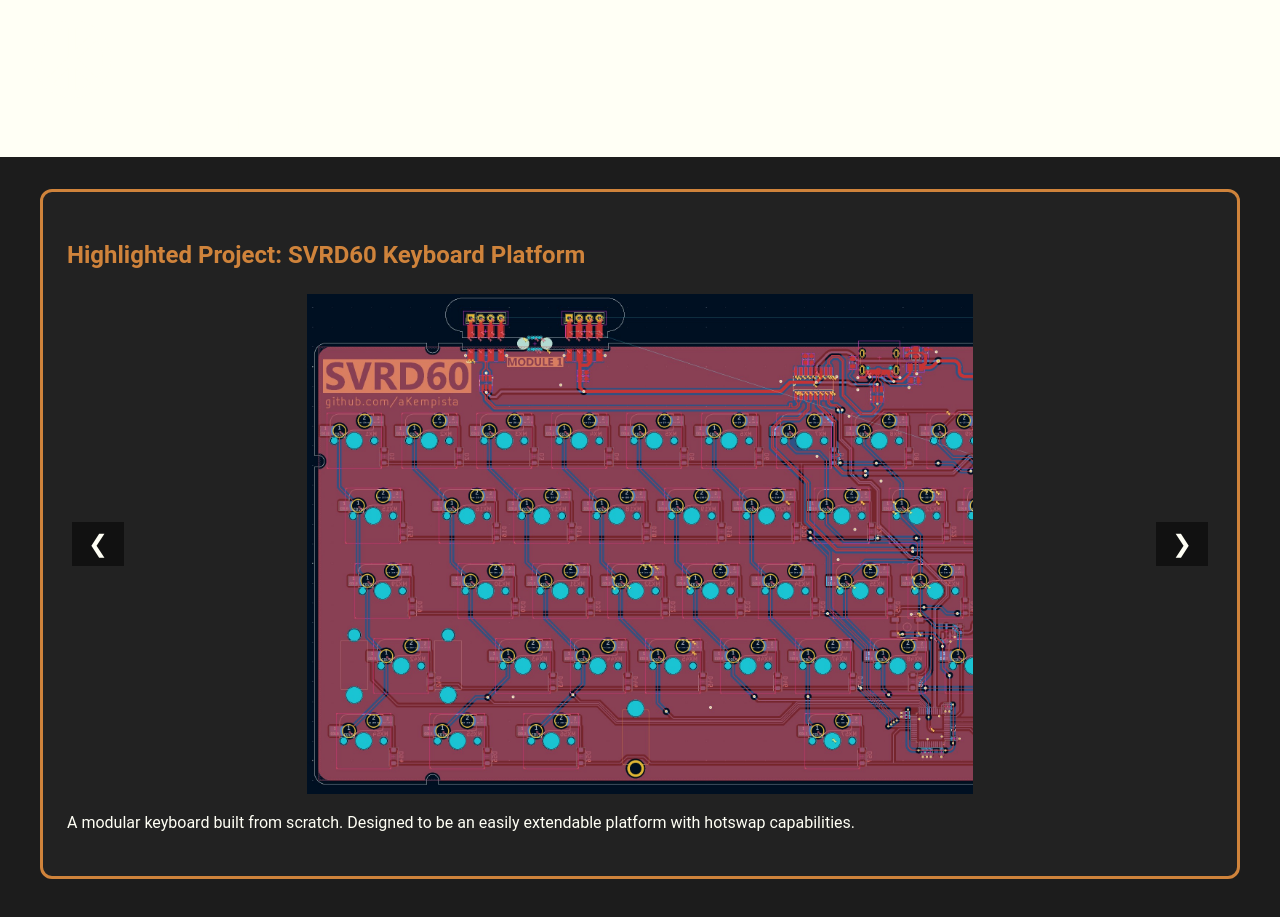
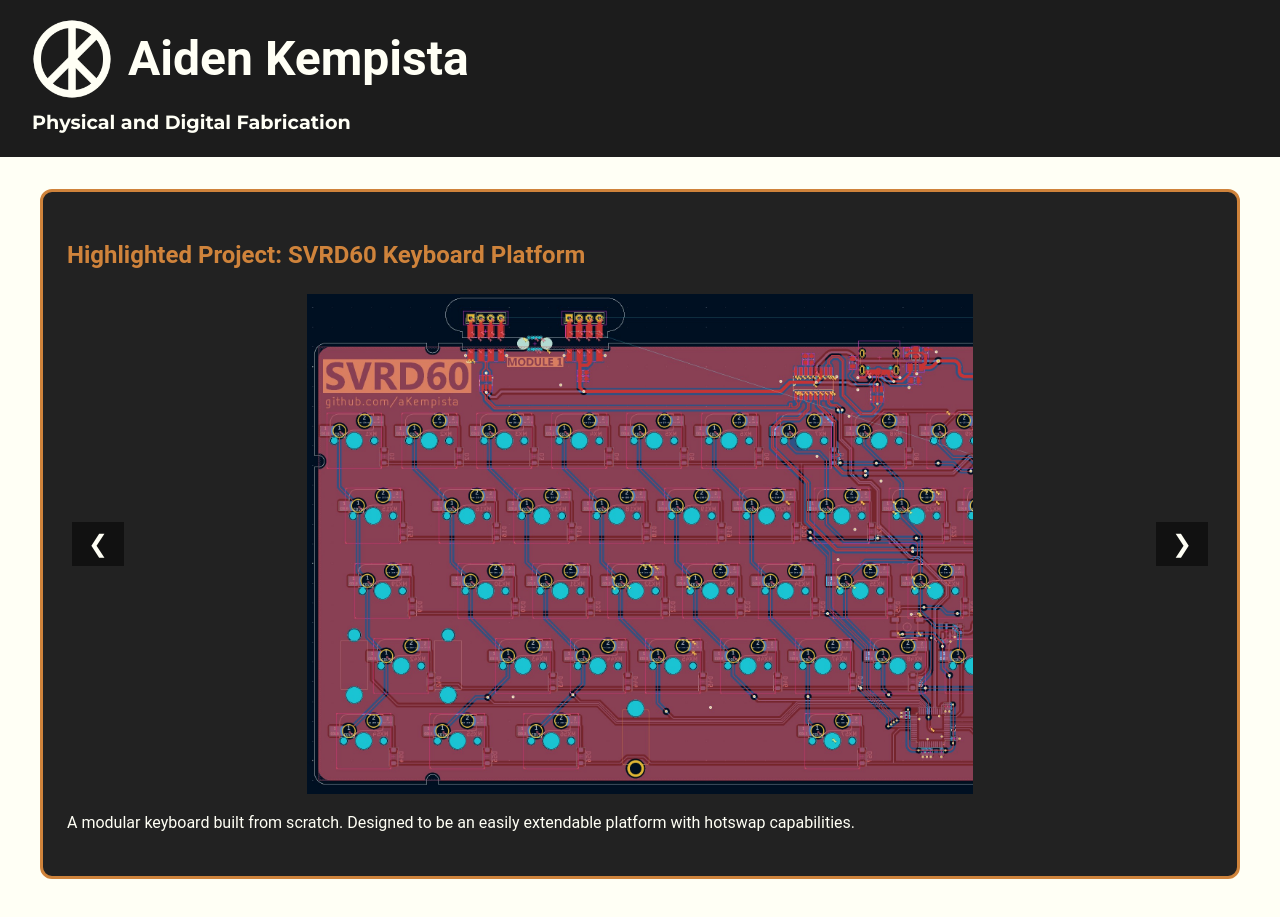
Before and after one commit to aKempista/akempista.github.io, a Jekyll site: the page built from index.html, in a window 1280 px wide. Shown: the top 917 px of the page. Built offline with Jekyll 4.4.1, drawn with Linux system fonts in a browser that asks for light colours; some web fonts are replaced.

Commit message:
swapped black and white

```diff
--- a/_layouts/default.html
+++ b/_layouts/default.html
@@ -10,9 +10,9 @@
   <link href="https://fonts.googleapis.com/css2?family=Asimovian&display=swap" rel="stylesheet">
   <style>
     :root {
-      --primary: #1c1c1c;
+      --primary: #FFFFF5;
       --secondary: #cf833b;
-      --highlight: #FFFFF5;
+      --highlight: #1c1c1c;
       --text: #FFFFF5;
     }
     body {
```
